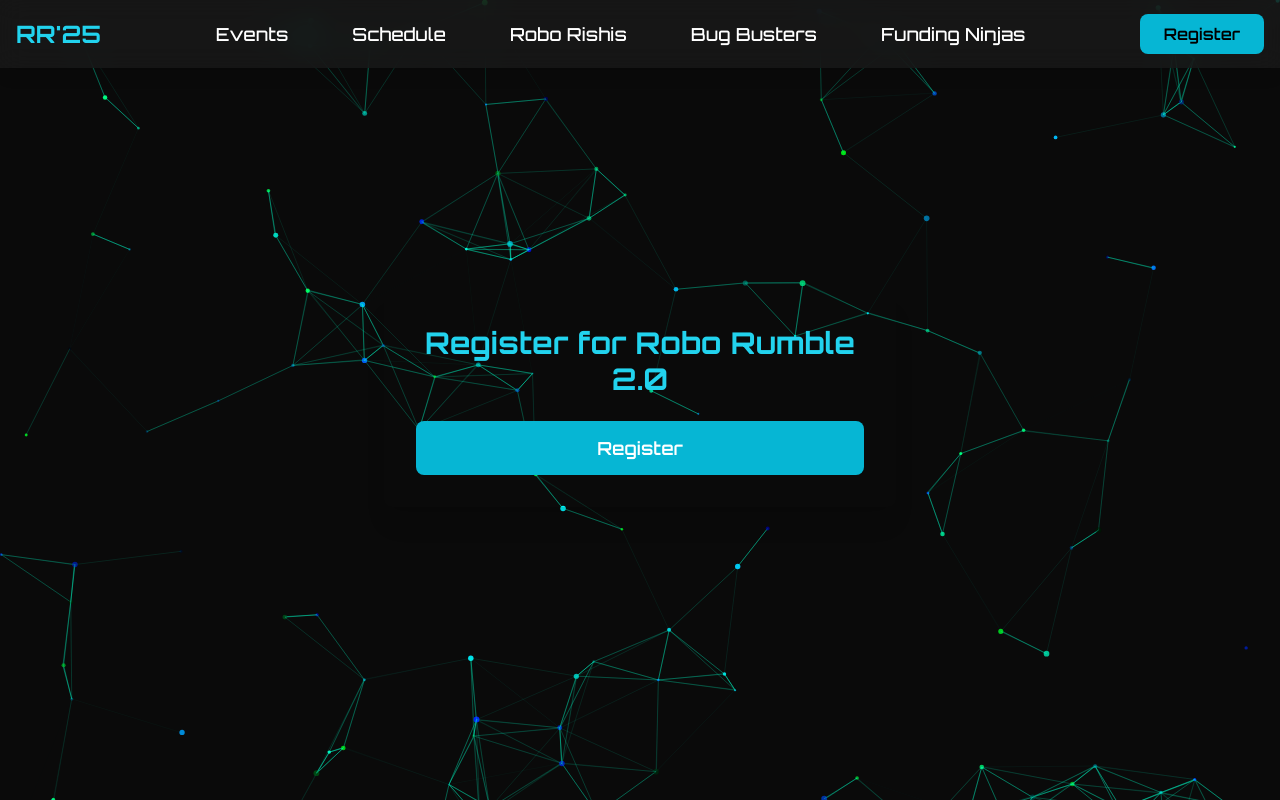
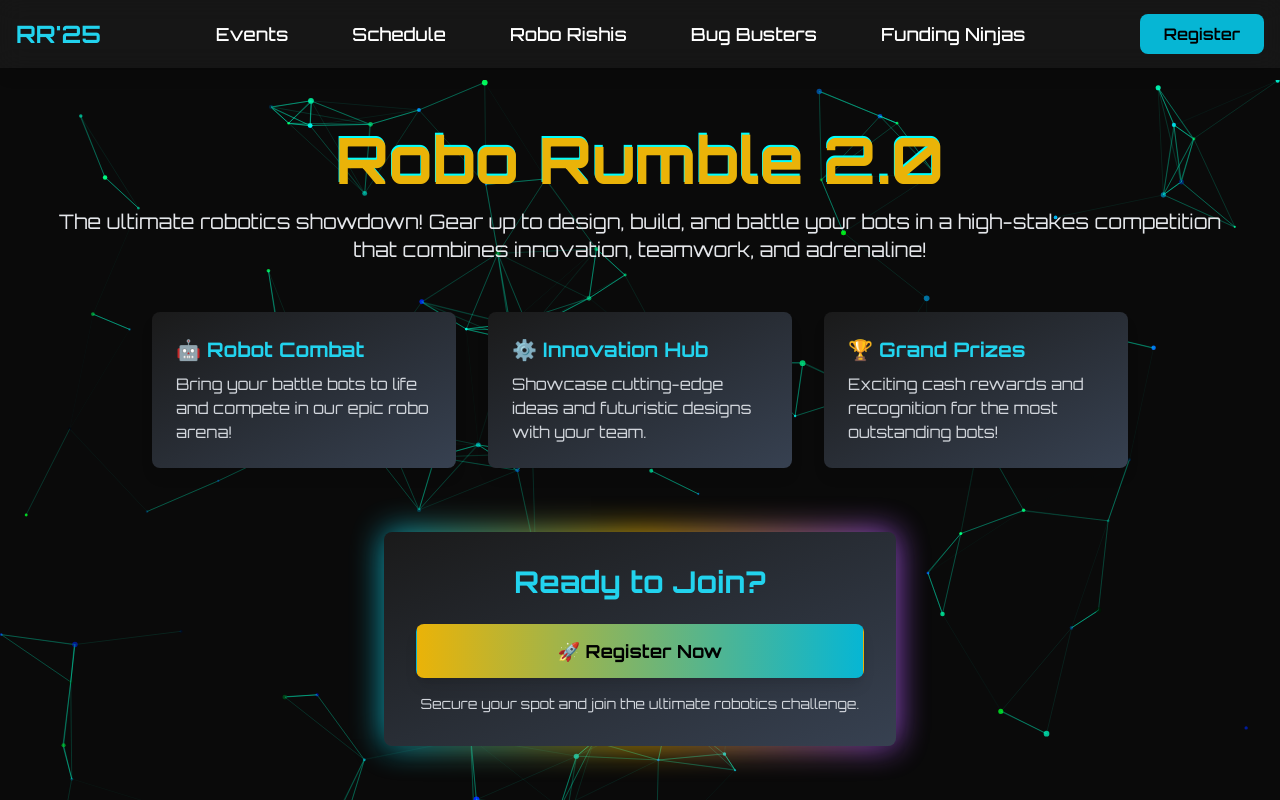
Before and after one commit to ad1tyayadav/tech-fest, a React (Vite) app: page /auth in a window 1280 px wide. Shown: the top 800 px of the page. Built offline with nearby package versions, Linux system fonts and the light colour scheme.

Commit message:
make changes

```diff
--- a/src/App.jsx
+++ b/src/App.jsx
@@ -31,7 +31,7 @@ function App() {
   return (
     <>
       <Navbar />
-      <div ref={scrollRef} data-scroll-container className="relative min-h-screen text-white w-full">
+      <div ref={scrollRef} data-scroll-container className="text-white w-full">
         <ParticleBackground />
         <main className="w-full">
           <Outlet />
--- /dev/null
+++ b/src/components/Contributers.jsx
@@ -0,0 +1,69 @@
+import React, { useEffect, useState } from "react";
+import { motion } from "framer-motion";
+
+const Contributors = () => {
+  const [contributors, setContributors] = useState([]);
+
+  useEffect(() => {
+    fetch("https://api.github.com/repos/ad1tyayadav/tech-fest/contributors")
+      .then((response) => response.json())
+      .then((data) => setContributors(data))
+      .catch((error) => console.error("Error fetching contributors:", error));
+  }, []);
+
+  return (
+    <section className="w-[100vw] min-h-screen py-12 mt-20 px-4 sm:px-8 text-gray-200">
+      <motion.div
+        initial={{ scale: 0.9, opacity: 0 }}
+        animate={{ scale: 1, opacity: 1 }}
+        transition={{ duration: 0.8 }}
+      >
+        {/* Section Header */}
+        <h2 className="text-4xl sm:text-5xl font-extrabold text-cyan-400 text-center mb-12">
+          Our <span className="text-yellow-500 glitch-text text-4xl sm:text-7xl">Contributors</span>
+        </h2>
+
+        {/* Contributors Grid */}
+        <div className="flex flex-wrap justify-center gap-8 sm:gap-10">
+          {contributors.map((contributor) => (
+            <div
+              key={contributor.id}
+              className="group bg-gradient-to-br from-gray-800 to-gray-700 hover:from-gray-500 hover:to-blue-900 rounded-xl p-6 w-full max-w-[300px] shadow-lg transform transition-transform hover:scale-105"
+            >
+              {/* Contributor Avatar */}
+              <div className="relative w-36 h-36 mx-auto rounded-full border-4 border-cyan-400">
+                <img
+                  src={contributor.avatar_url}
+                  alt={`${contributor.login}'s avatar`}
+                  className="rounded-full w-full h-full object-cover"
+                />
+              </div>
+
+              {/* Contributor Name */}
+              <div className="mt-6 text-center">
+                <h3 className="text-2xl font-bold">{contributor.login}</h3>
+                <p className="text-lg text-gray-300">
+                  Contributions: {contributor.contributions}
+                </p>
+              </div>
+
+              {/* View Profile Button */}
+              <div className="mt-4 text-center">
+                <a
+                  href={contributor.html_url}
+                  target="_blank"
+                  rel="noopener noreferrer"
+                  className="inline-block px-6 py-2 text-sm font-semibold text-black bg-cyan-400 hover:bg-cyan-300 rounded-lg shadow-md transition"
+                >
+                  View Profile
+                </a>
+              </div>
+            </div>
+          ))}
+        </div>
+      </motion.div>
+    </section>
+  );
+};
+
+export default Contributors;
--- /dev/null
+++ b/src/components/ErrorPage.jsx
@@ -0,0 +1,63 @@
+import React from "react";
+import { Link } from "react-router-dom";
+import { motion } from "framer-motion";
+
+const ErrorPage = () => {
+  return (
+    <div
+      className="relative top-0 left-0 w-[100vw] min-h-screen flex flex-col justify-center items-center text-gray-200 bg-transparent z-[9999]"
+    >
+      {/* Animated Error Text */}
+      <motion.h1
+        className="text-7xl sm:text-9xl font-extrabold text-cyan-400 glitch-text"
+        initial={{ scale: 0.9, opacity: 0 }}
+        animate={{ scale: 1, opacity: 1 }}
+        transition={{ duration: 1 }}
+      >
+        404
+      </motion.h1>
+
+      {/* Funny Message */}
+      <motion.p
+        className="mt-6 text-2xl sm:text-3xl font-semibold text-red-500 text-center"
+        initial={{ opacity: 0 }}
+        animate={{ opacity: 1 }}
+        transition={{ delay: 0.5, duration: 1 }}
+      >
+        Oops! Looks like you've wandered into the void. 🛠️
+      </motion.p>
+      <p className="mt-4 text-lg text-gray-300 text-center">
+        This page is as empty as my fridge after a coding marathon.
+      </p>
+
+      {/* Call-to-Action Buttons */}
+      <motion.div
+        className="mt-8 flex gap-6"
+        initial={{ y: 30, opacity: 0 }}
+        animate={{ y: 0, opacity: 1 }}
+        transition={{ delay: 1, duration: 1 }}
+      >
+        <Link
+          to="/"
+          className="px-6 py-3 bg-cyan-400 hover:bg-cyan-300 text-black font-semibold rounded-lg shadow-md transition"
+        >
+          Go Home
+        </Link>
+      </motion.div>
+
+      {/* Animation/Decoration */}
+      <motion.div
+        className="mt-16"
+        initial={{ scale: 0.8, opacity: 0 }}
+        animate={{ scale: 1, opacity: 0.8 }}
+        transition={{ delay: 1.5, duration: 1.5, repeat: Infinity, repeatType: "reverse" }}
+      >
+        <p className="text-gray-500 text-center text-sm">
+          Don't worry, our robots are already fixing it! 🤖⚙️
+        </p>
+      </motion.div>
+    </div>
+  );
+};
+
+export default ErrorPage;
--- a/src/components/Navbar.jsx
+++ b/src/components/Navbar.jsx
@@ -69,9 +69,9 @@ function Navbar() {
             Robo Rishis
           </Link>
           <Link
-            to="/"
+            to="/bug-busters"
             className={`block md:inline-block px-4 py-2 ${
-              isActive('/')
+              isActive('/bug-busters')
                 ? 'text-cyan-400 font-bold'
                 : 'text-white hover:text-cyan-400'
             } transition`}
--- a/src/components/RegisterForm.jsx
+++ b/src/components/RegisterForm.jsx
@@ -1,24 +1,114 @@
-import React, { useState } from 'react';
+import React, { useState } from "react";
+import { motion } from "framer-motion";
 
 function RegisterForm() {
-  const [error, setError] = useState('');
-
+  const [error, setError] = useState("");
 
   return (
-    <div className="flex w-[100vw] relative justify-center items-center min-h-screen bg-transparent py-10">
-      <form className="p-8 rounded-lg shadow-xl w-full max-w-lg">
-        <h2 className="text-3xl font-extrabold text-center text-cyan-400 mb-6">Register for Robo Rumble 2.0</h2>
+    <div className="w-[100vw] relative z-[9999] min-h-screen mt-20 text-gray-200 flex flex-col items-center">
+      {/* Page Heading */}
+      <motion.h1
+        className="text-4xl sm:text-6xl font-extrabold text-center text-cyan-400 mt-12"
+        initial={{ scale: 0.9, opacity: 0 }}
+        animate={{ scale: 1, opacity: 1 }}
+        transition={{ duration: 0.8 }}
+      >
+        <span className="text-yellow-500 glitch-text">Robo Rumble 2.0</span>
+      </motion.h1>
+      <motion.p
+        className="text-lg sm:text-xl text-center mt-4 px-4 sm:px-10"
+        initial={{ opacity: 0, y: 30 }}
+        animate={{ opacity: 1, y: 0 }}
+        transition={{ delay: 0.3, duration: 0.8 }}
+      >
+        The ultimate robotics showdown! Gear up to design, build, and battle your bots
+        in a high-stakes competition that combines innovation, teamwork, and adrenaline!
+      </motion.p>
 
-        {error && <div className="bg-red-500 text-white text-center py-2 rounded-md mb-4">{error}</div>}
+      {/* Event Highlights */}
+      <motion.div
+        className="mt-12 grid grid-cols-1 sm:grid-cols-3 gap-8 px-6 max-w-5xl"
+        initial={{ opacity: 0 }}
+        animate={{ opacity: 1 }}
+        transition={{ delay: 0.5, duration: 0.8 }}
+      >
+        {[
+          {
+            title: "🤖 Robot Combat",
+            description:
+              "Bring your battle bots to life and compete in our epic robo arena!",
+          },
+          {
+            title: "⚙️ Innovation Hub",
+            description:
+              "Showcase cutting-edge ideas and futuristic designs with your team.",
+          },
+          {
+            title: "🏆 Grand Prizes",
+            description:
+              "Exciting cash rewards and recognition for the most outstanding bots!",
+          },
+        ].map((highlight, index) => (
+          <motion.div
+            key={index}
+            className="bg-gradient-to-br from-gray-800 to-gray-700 rounded-lg p-6 shadow-lg transform hover:scale-105 transition"
+          >
+            <h3 className="text-xl font-bold text-cyan-400 mb-2">
+              {highlight.title}
+            </h3>
+            <p className="text-gray-300">{highlight.description}</p>
+          </motion.div>
+        ))}
+      </motion.div>
+
+      {/* Registration Section */}
+      <motion.div
+        className="w-full max-w-lg mt-16 bg-gradient-to-br from-gray-800 to-gray-700 rounded-lg p-8 shadow-lg relative"
+        initial={{ scale: 0.9, opacity: 0 }}
+        animate={{ scale: 1, opacity: 1 }}
+        transition={{ delay: 0.8, duration: 0.8 }}
+      >
+        {/* Glowing Border */}
+        <div className="absolute inset-0 -z-10 blur-lg bg-gradient-to-r from-cyan-500 via-yellow-500 to-purple-500 rounded-lg animate-pulse"></div>
+
+        <h2 className="text-3xl font-extrabold text-center text-cyan-400 mb-6">
+          Ready to Join?
+        </h2>
+
+        {error && (
+          <div className="bg-red-500 text-white text-center py-2 rounded-md mb-4">
+            {error}
+          </div>
+        )}
 
         <button
           type="button"
-          className="w-full py-3 bg-cyan-500 text-white rounded-lg text-lg font-semibold hover:bg-cyan-400 transition"
-          onClick={() => window.open('https://forms.gle/wDGQ4TP64GdPkgE9A', '_blank')}
+          className="w-full py-3 bg-gradient-to-r from-yellow-500 to-cyan-500 text-black rounded-lg text-lg font-bold hover:scale-105 transition-transform shadow-lg"
+          whileHover={{
+            scale: 1.1,
+            boxShadow: "0 0 20px rgba(0, 255, 255, 0.7)",
+          }}
+          onClick={() =>
+            window.open("https://forms.gle/wDGQ4TP64GdPkgE9A", "_blank")
+          }
         >
-          Register
+          🚀 Register Now
         </button>
-      </form>
+        <p className="text-gray-300 text-sm text-center mt-4">
+          Secure your spot and join the ultimate robotics challenge.
+        </p>
+      </motion.div>
+
+      {/* Fun Footer */}
+      <motion.div
+        className="mt-16 text-center text-gray-400 text-sm"
+        initial={{ opacity: 0 }}
+        animate={{ opacity: 1 }}
+        transition={{ delay: 1.2, duration: 1 }}
+      >
+        <p>Got questions? Drop us a message at <span className="text-cyan-400">adit786yadav@gmail.com</span></p>
+        <p className="mt-2">See you on the battlefield! ⚔️🤖</p>
+      </motion.div>
     </div>
   );
 }
```
Also changed, not shown: src/main.jsx (+10 -0 lines).
